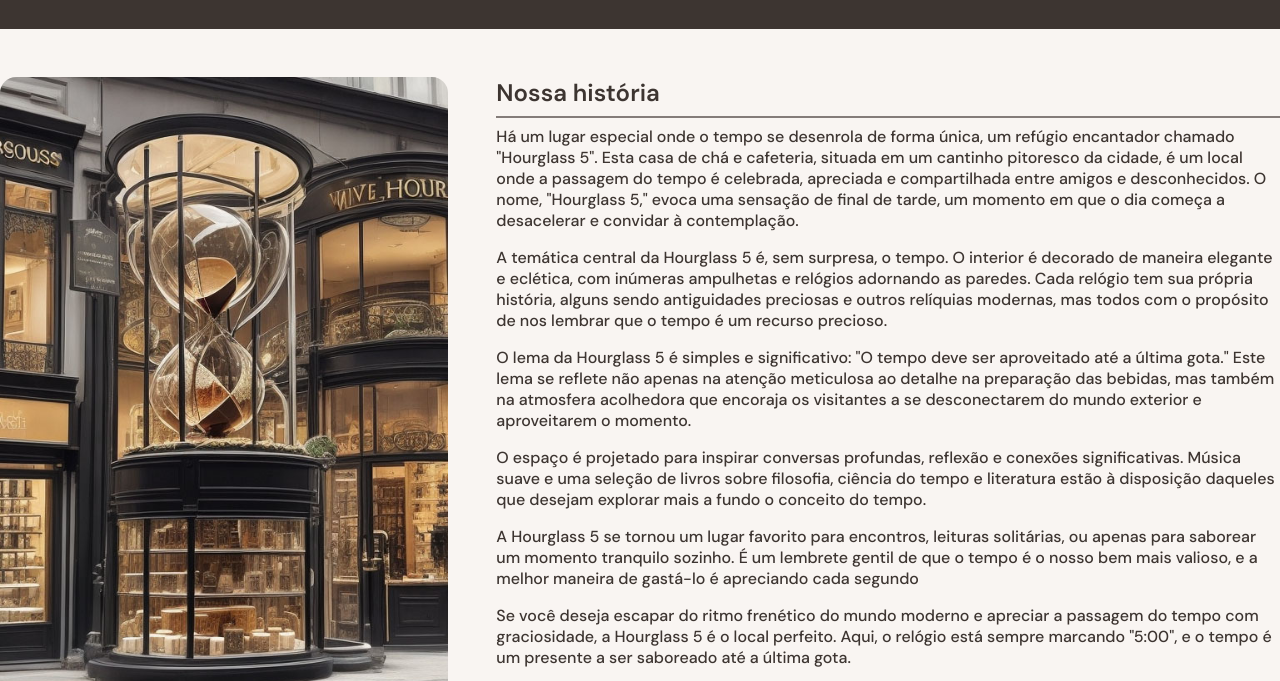
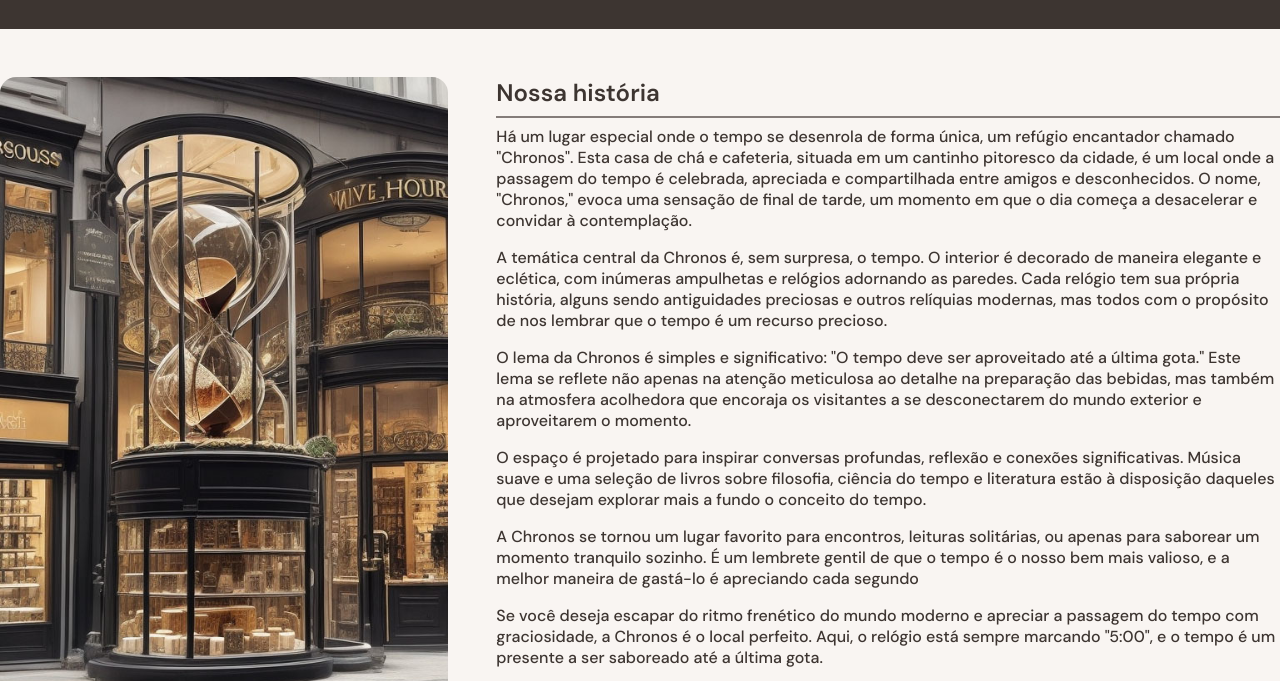
Before and after one commit to anakaza/EBAC, a plain HTML site: page index.html in a window 1280 px wide. Shown: the part 99-780 px from the top of the page. Drawn offline with Linux system fonts and the light colour scheme.

Commit message:
Fix nome

```diff
--- a/index.html
+++ b/index.html
@@ -47,22 +47,22 @@
                 <h2>Nossa história</h2>
                 <div class="separador"></div>
                 <p>
-                    Há um lugar especial onde o tempo se desenrola de forma única, um refúgio encantador chamado "Hourglass 5". Esta casa de chá e cafeteria, situada em um cantinho pitoresco da cidade, é um local onde a passagem do tempo é celebrada, apreciada e compartilhada entre amigos e desconhecidos. O nome, "Hourglass 5," evoca uma sensação de final de tarde, um momento em que o dia começa a desacelerar e convidar à contemplação.
+                    Há um lugar especial onde o tempo se desenrola de forma única, um refúgio encantador chamado "Chronos". Esta casa de chá e cafeteria, situada em um cantinho pitoresco da cidade, é um local onde a passagem do tempo é celebrada, apreciada e compartilhada entre amigos e desconhecidos. O nome, "Chronos," evoca uma sensação de final de tarde, um momento em que o dia começa a desacelerar e convidar à contemplação.
                 </p>
                 <p>
-                    A temática central da Hourglass 5 é, sem surpresa, o tempo. O interior é decorado de maneira elegante e eclética, com inúmeras ampulhetas e relógios adornando as paredes. Cada relógio tem sua própria história, alguns sendo antiguidades preciosas e outros relíquias modernas, mas todos com o propósito de nos lembrar que o tempo é um recurso precioso.
+                    A temática central da Chronos é, sem surpresa, o tempo. O interior é decorado de maneira elegante e eclética, com inúmeras ampulhetas e relógios adornando as paredes. Cada relógio tem sua própria história, alguns sendo antiguidades preciosas e outros relíquias modernas, mas todos com o propósito de nos lembrar que o tempo é um recurso precioso.
                 </p>
                 <p>
-                    O lema da Hourglass 5 é simples e significativo: "O tempo deve ser aproveitado até a última gota." Este lema se reflete não apenas na atenção meticulosa ao detalhe na preparação das bebidas, mas também na atmosfera acolhedora que encoraja os visitantes a se desconectarem do mundo exterior e aproveitarem o momento.
+                    O lema da Chronos é simples e significativo: "O tempo deve ser aproveitado até a última gota." Este lema se reflete não apenas na atenção meticulosa ao detalhe na preparação das bebidas, mas também na atmosfera acolhedora que encoraja os visitantes a se desconectarem do mundo exterior e aproveitarem o momento.
                 </p>
                 <p>
                     O espaço é projetado para inspirar conversas profundas, reflexão e conexões significativas. Música suave e uma seleção de livros sobre filosofia, ciência do tempo e literatura estão à disposição daqueles que desejam explorar mais a fundo o conceito do tempo.
                 </p>
                 <p>
-                    A Hourglass 5 se tornou um lugar favorito para encontros, leituras solitárias, ou apenas para saborear um momento tranquilo sozinho. É um lembrete gentil de que o tempo é o nosso bem mais valioso, e a melhor maneira de gastá-lo é apreciando cada segundo
+                    A Chronos se tornou um lugar favorito para encontros, leituras solitárias, ou apenas para saborear um momento tranquilo sozinho. É um lembrete gentil de que o tempo é o nosso bem mais valioso, e a melhor maneira de gastá-lo é apreciando cada segundo
                 </p>
                 <p>
-                    Se você deseja escapar do ritmo frenético do mundo moderno e apreciar a passagem do tempo com graciosidade, a Hourglass 5 é o local perfeito. Aqui, o relógio está sempre marcando "5:00", e o tempo é um presente a ser saboreado até a última gota.
+                    Se você deseja escapar do ritmo frenético do mundo moderno e apreciar a passagem do tempo com graciosidade, a Chronos é o local perfeito. Aqui, o relógio está sempre marcando "5:00", e o tempo é um presente a ser saboreado até a última gota.
                 </p>
 
 
```
